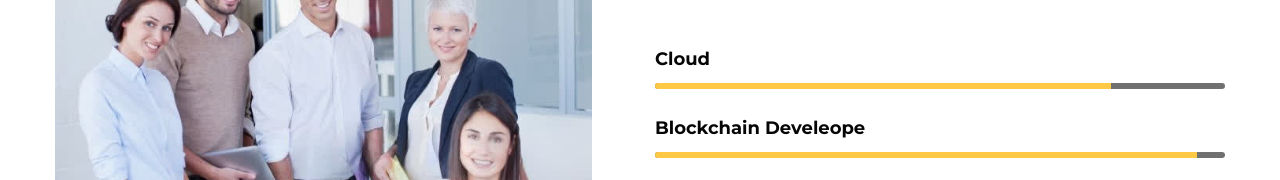
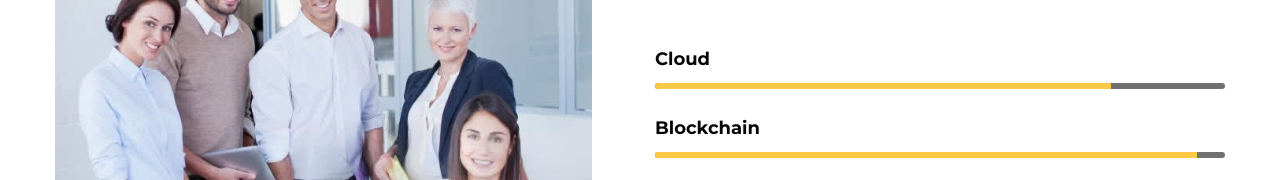
Before and after one commit to GreenfieldsConsult/GreenfieldsConsult.github.io, a plain HTML site: page about.html in a window 1280 px wide. Shown: the part 2169-2349 px from the top of the page. Drawn offline with Linux system fonts and the light colour scheme.

Commit message:
Complete_250206

```diff
--- a/about.html
+++ b/about.html
@@ -222,7 +222,7 @@
                             </div>
                         </div>
                         <div class="progress-info">
-                            <h6 class="progress-tittle">Blockchain Develeope
+                            <h6 class="progress-tittle">Blockchain
 
                             </h6>
                             <div class="progress">
```
